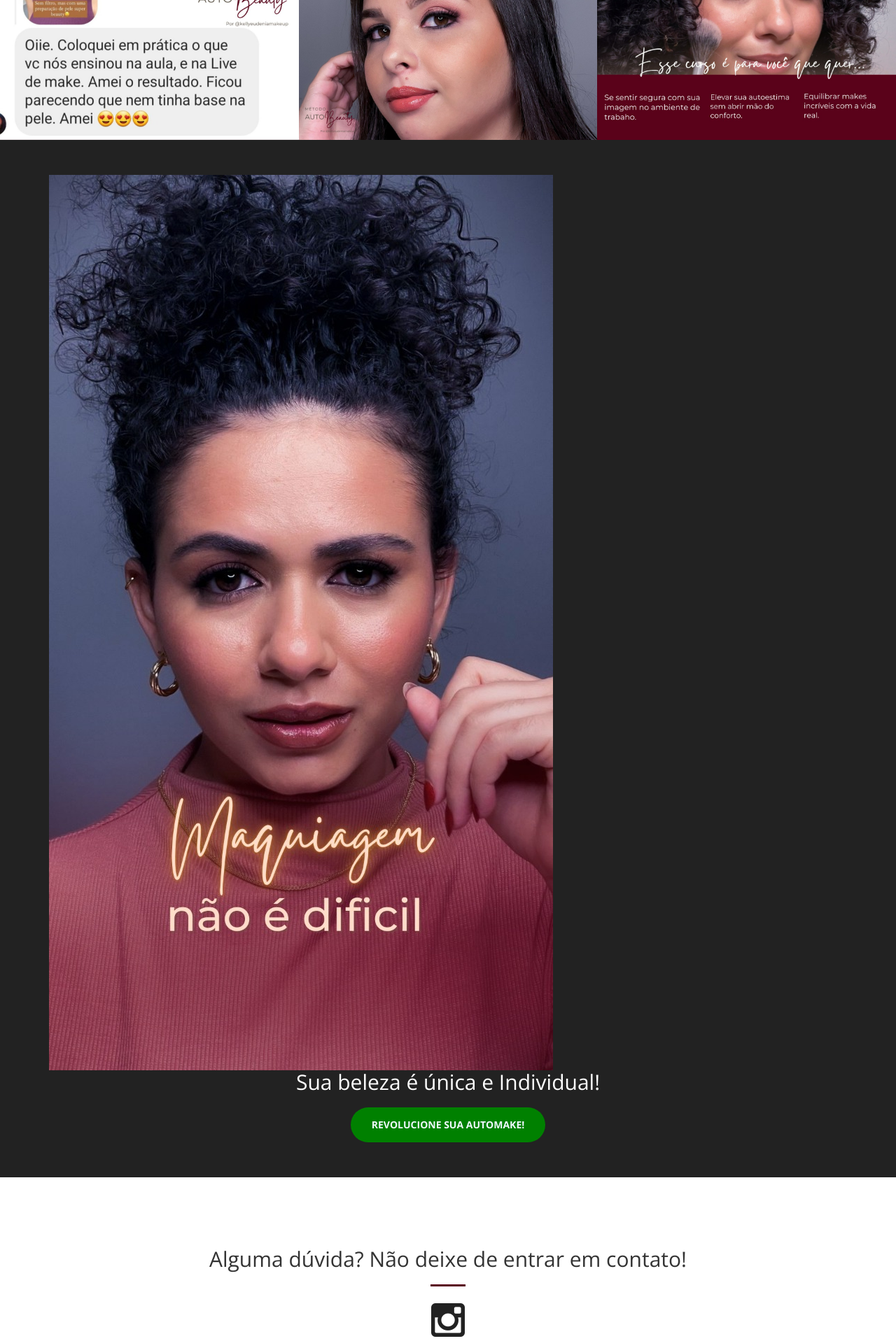
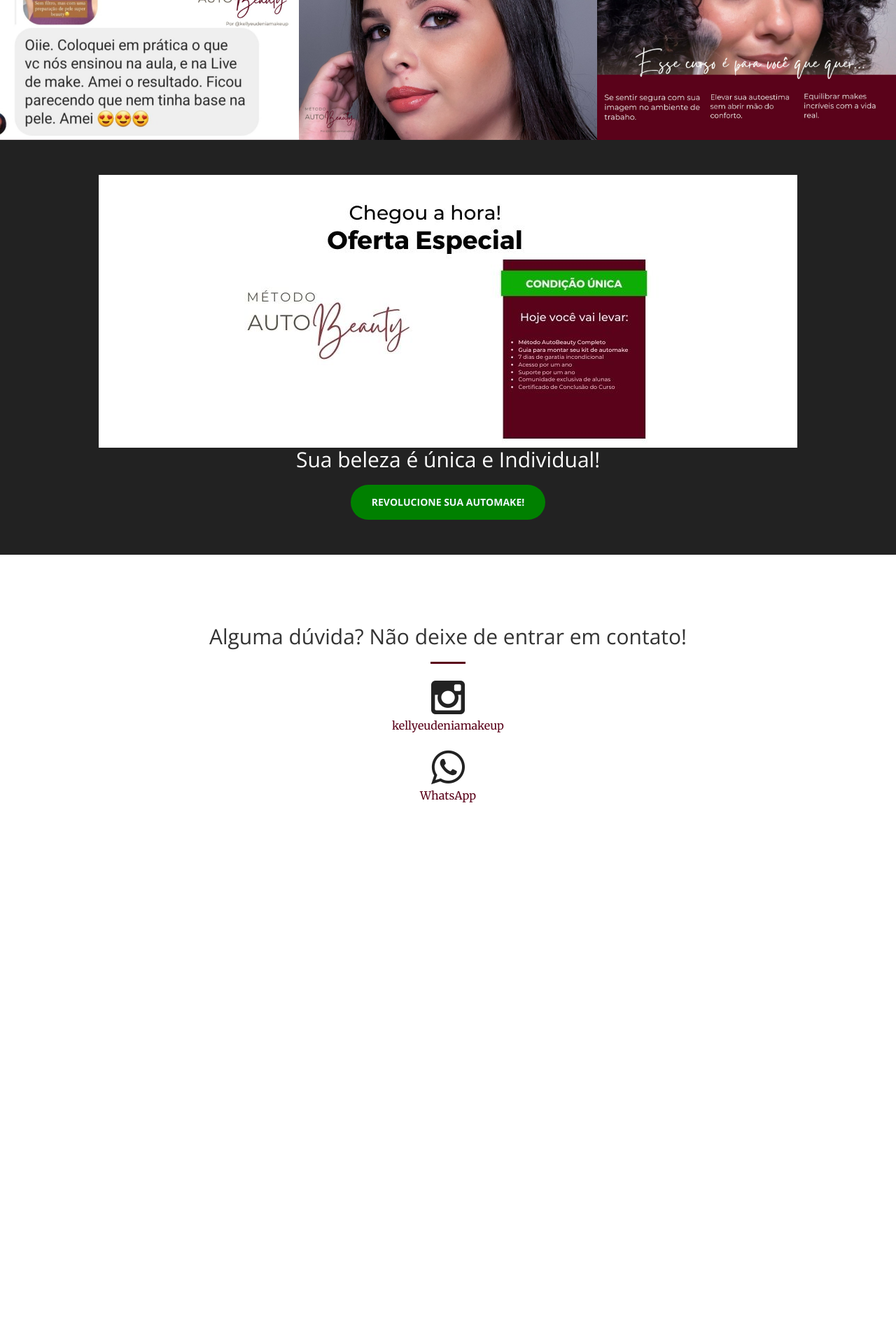
Before and after one commit to kellyeudenia/business-woman, a Jekyll site: the page built from index.html, in a window 1280 px wide. Shown: the part 1860-3777 px from the top of the page at 70% size. Built offline with Jekyll 4.4.1, drawn with Linux system fonts in a browser that asks for light colours; after the commit the page ends 3129 px from its top, so only the background shows below that.

Commit message:
Setup para a página de vendas.

```diff
--- a/_includes/aside.html
+++ b/_includes/aside.html
@@ -1,5 +1,5 @@
   <aside class="bg-dark">
-      <div class="container text-center">
+      <div class="container text-center" style="  display: flex; justify-content: center;">
           <div class="call-to-action">
               <img src="img/profile/mine-me.jpg" class="img-responsive"  alt="Imagem de Eudenia Makeup segurando um pincel">
               <h2>Sua beleza é única e Individual!</h2>
```
Also changed, not shown: img/profile/mine-me.jpg.
